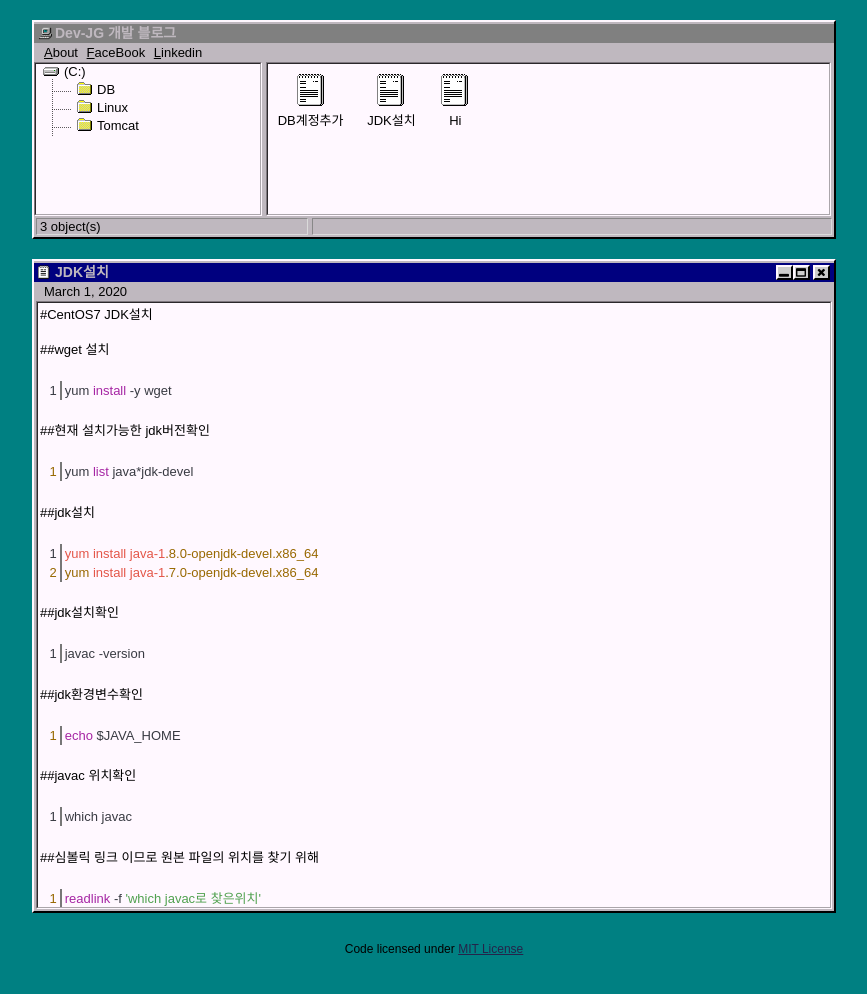
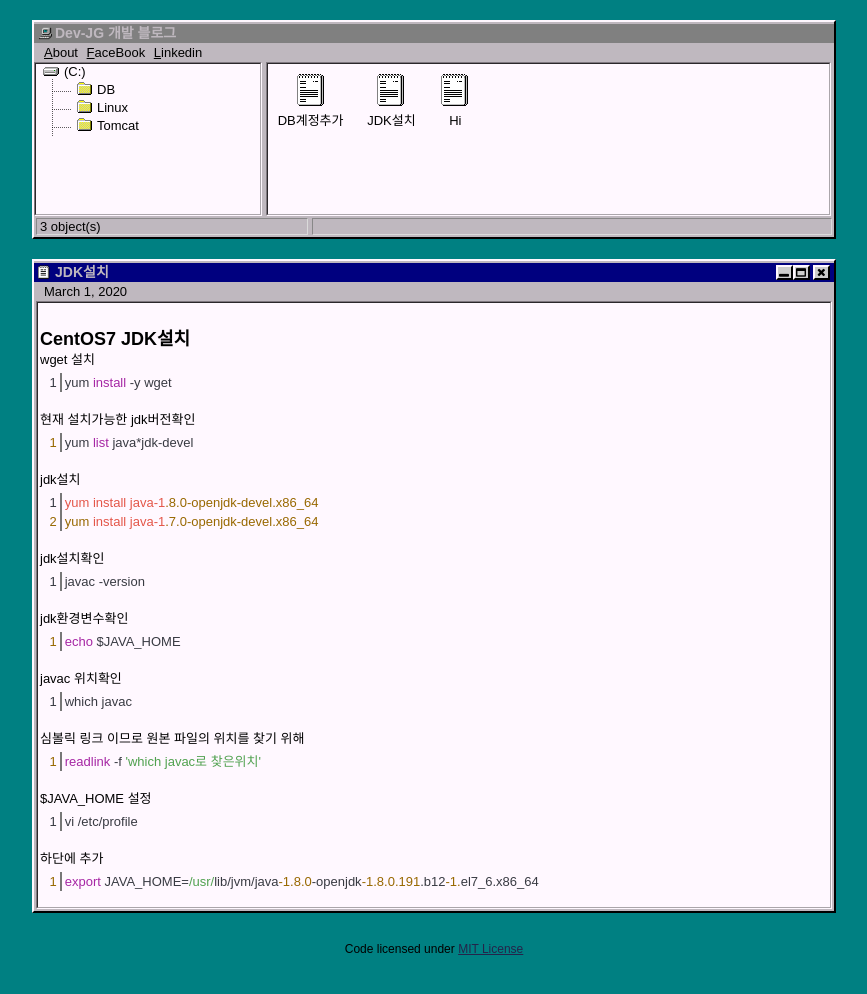
Before and after one commit to dev-JG/dev-jg.github.io, a Jekyll site: the page built from _posts/2020-03-01-JDK 설치.md, in a window 1280 px wide. Shown: the top 994 px of the page, without its empty margins (206-1073 px from the left). Built offline with Jekyll 4.4.1, drawn with Linux system fonts in a browser that asks for light colours.

Commit message:
마크업수정

````diff
--- a/_posts/2020-03-01-JDK 설치.md
+++ b/_posts/2020-03-01-JDK 설치.md
@@ -4,70 +4,71 @@ title: "JDK설치"
 tags: Linux
 ---
 
-#CentOS7 JDK설치
+CentOS7 JDK설치
+---------------
 
-##wget 설치
+<h3>wget 설치</h3>
 ```
 yum install -y wget
 ```
 
 
-##현재 설치가능한 jdk버전확인
+<h3>현재 설치가능한 jdk버전확인</h3>
 ```
 yum list java*jdk-devel
 ```
 
 
-##jdk설치
+<h3>jdk설치</h3>
 ```
 yum install java-1.8.0-openjdk-devel.x86_64
 yum install java-1.7.0-openjdk-devel.x86_64
 ```
 
 
-##jdk설치확인
+<h3>jdk설치확인</h3>
 ```
 javac -version
 ```
 
 
-##jdk환경변수확인
+<h3>jdk환경변수확인</h3>
 ```
 echo $JAVA_HOME
 ```
 
 
-##javac 위치확인
+<h3>javac 위치확인</h3>
 ```
 which javac
 ```
 
 
-##심볼릭 링크 이므로 원본 파일의 위치를 찾기 위해
+<h3>심볼릭 링크 이므로 원본 파일의 위치를 찾기 위해</h3>
 ```
 readlink -f 'which javac로 찾은위치'
 ```
 
 
-##$JAVA_HOME 설정
+<h3>$JAVA_HOME 설정</h3>
 ```
 vi /etc/profile
 ```
 
 
-##하단에 추가
+<h3>하단에 추가</h3>
 ```
 export JAVA_HOME=/usr/lib/jvm/java-1.8.0-openjdk-1.8.0.191.b12-1.el7_6.x86_64
 ```
 
 
-##수정한 파일을 적용
+<h3>수정한 파일을 적용</h3>
 ```
 source /etc/profile
 ```
 
 
-##확인
+<h3>확인</h3>
 ```
 echo $JAVA_HOME
 $JAVA_HOME/bin/javac -version
````
Also changed, not shown: _posts/2020-03-01-계정추가.md (+9 -8 lines).
